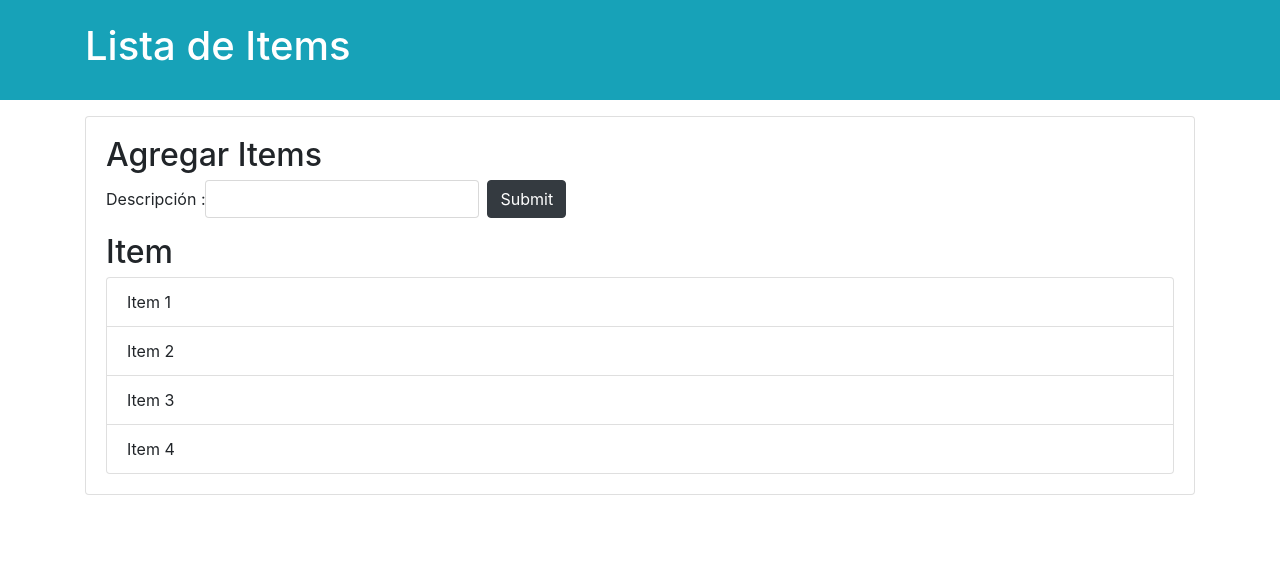
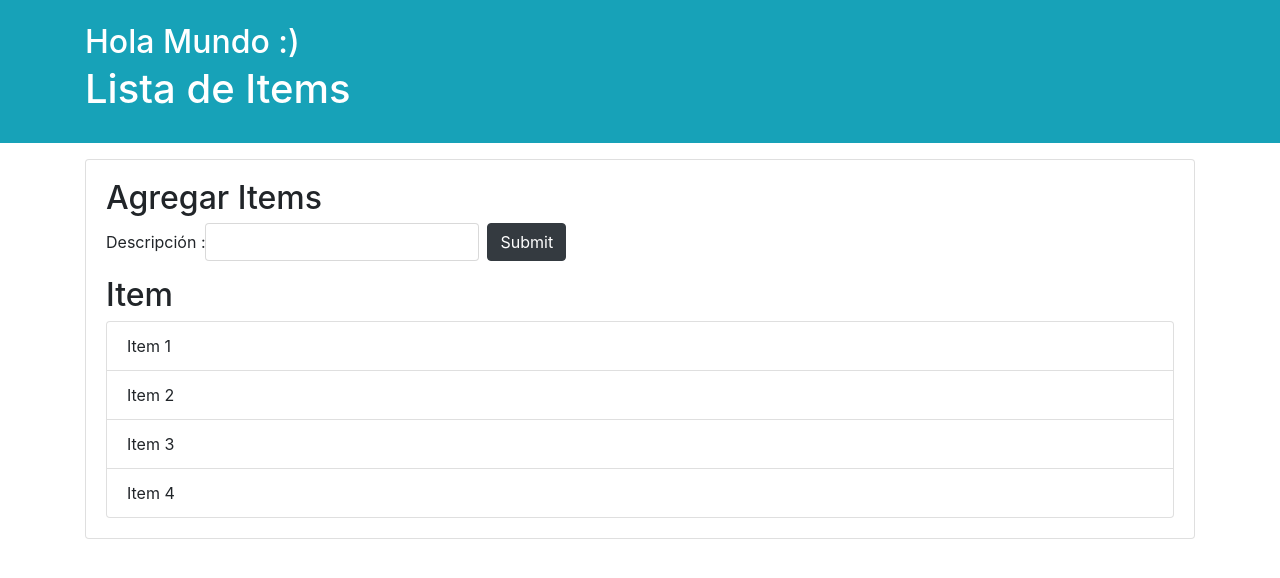
Before and after one commit to sSiL3M0N/JavaScriptEjercicios, a plain HTML site: page index.html in a window 1280 px wide. Drawn offline with nearby package versions, Linux system fonts and the light colour scheme.

Commit message:
Crear elementos y nodos(Text Node) para añadir a la página

```diff
--- a/index.html
+++ b/index.html
@@ -35,6 +35,6 @@
    </div>
   </div>
   <!--<script src="js/selectores.js"></script>-->
-  <script src="js/nodoPadreHijosHermanos.js"></script>
+  <script src="js/CrearElementosYNodos.js"></script>
 </body>
 </html>
--- /dev/null
+++ b/js/CrearElementosYNodos.js
@@ -0,0 +1,26 @@
+//Crear un elemento: createElement
+    var nuevoDiv=document.createElement("div");
+    console.log("creado");
+    nuevoDiv.className="nuevo";
+    nuevoDiv.id="nuevoDiv"
+//Crear un nuevo atributo
+    nuevoDiv.setAttribute('title',':)');
+
+//Crear un nuevo nodo de texto: createTextNode
+
+/*
+    1. Crear un h2
+    2. Añade el texto al h2
+    3. Añade eñ h2 al div creado
+*/
+var h2=document.createElement("h2");
+
+var crearNuevoTextNode=document.createTextNode('Hola Mundo :)');
+h2.appendChild(crearNuevoTextNode)
+nuevoDiv.appendChild(h2);
+
+//Insertar en una posición de la página
+var contain=document.querySelector(".container");
+var h1=document.querySelector('h1');
+
+contain.insertBefore(nuevoDiv,h1);
```
